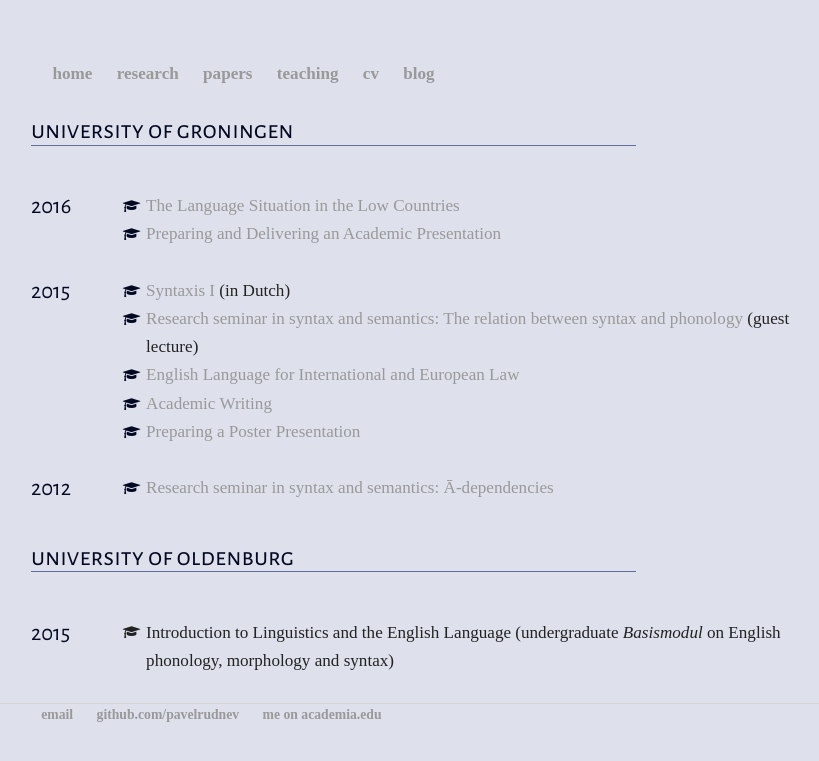
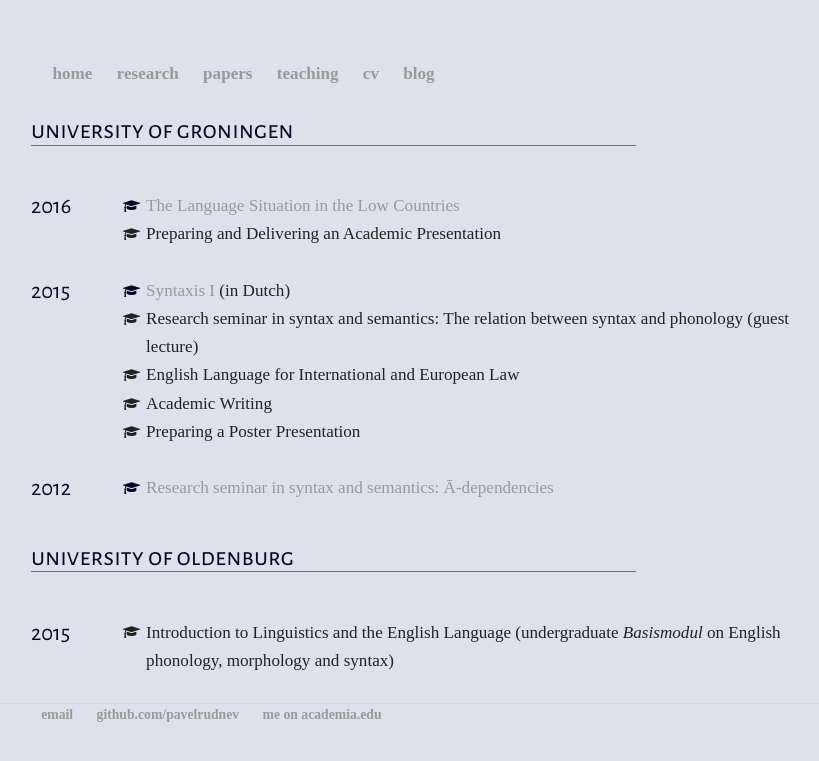
Before and after one commit to mishaknyazev/pavelrudnev.github.io, a Jekyll site: the page built from teaching/index.html, in a window 1280 px wide. Shown: the top 761 px of the page, without its empty margins (228-1047 px from the left). Built offline with Jekyll 4.4.1, drawn with Linux system fonts in a browser that asks for light colours; nearby versions of some CDN libraries; some web fonts are replaced.

Commit message:
Update teaching

```diff
--- a/teaching/index.html
+++ b/teaching/index.html
@@ -23,7 +23,7 @@
 
         </li>
 
-	<li><i class="fa-li fa fa-mortar-board fa-fw" style="color:#030922;font-size:80%;padding-top:6px;"></i><a href="http://pavelrudnev.github.io/teaching/2016/acadpres/"><a href="http://pavelrudnev.github.io/teaching/2016/acadpres">Preparing and Delivering an Academic Presentation</a>
+	<li><i class="fa-li fa fa-mortar-board fa-fw" style="font-size:80%;padding-top:6px;"></i>Preparing and Delivering an Academic Presentation
 
 	</li>
 
@@ -45,19 +45,19 @@
 
         </li>
 
-	<li><i class="fa-li fa fa-mortar-board fa-fw" style="color:#030922;font-size:80%;padding-top:6px"></i><a href="http://pavelrudnev.github.io/teaching/2015/synmorph"><a href="http://pavelrudnev.github.io/teaching/2015/synmorph">Research seminar in syntax and semantics: The relation between syntax and phonology</a> (guest lecture)
+	<li><i class="fa-li fa fa-mortar-board fa-fw" style="font-size:80%;padding-top:6px"></i>Research seminar in syntax and semantics: The relation between syntax and phonology (guest lecture)
 
 	</li>
 
-	<li><i class="fa-li fa fa-mortar-board fa-fw" style="color:#030922;font-size:80%;padding-top:6px"></i><a href="http://pavelrudnev.github.io/teaching/2015/englanglaw"><a href="http://pavelrudnev.github.io/teaching/2015/englanglaw">English Language for International and European Law</a>
+	<li><i class="fa-li fa fa-mortar-board fa-fw" style="font-size:80%;padding-top:6px"></i>English Language for International and European Law
 
 	</li>
 
-		<li><i class="fa-li fa fa-mortar-board fa-fw" style="color:#030922;font-size:80%;padding-top:6px"></i><a href="http://pavelrudnev.github.io/teaching/2015/acadwrit"><a href="http://pavelrudnev.github.io/teaching/2015/acadwrit">Academic Writing</a>
+		<li><i class="fa-li fa fa-mortar-board fa-fw" style="font-size:80%;padding-top:6px"></i>Academic Writing
 
 	</li>
 
-		<li><i class="fa-li fa fa-mortar-board fa-fw" style="color:#030922;font-size:80%;padding-top:6px"></i><a href="http://pavelrudnev.github.io/teaching/2015/postpres"><a href="http://pavelrudnev.github.io/teaching/2015/postpres">Preparing a Poster Presentation</a>
+		<li><i class="fa-li fa fa-mortar-board fa-fw" style="font-size:80%;padding-top:6px"></i>Preparing a Poster Presentation
 
 	</li>
 
```
